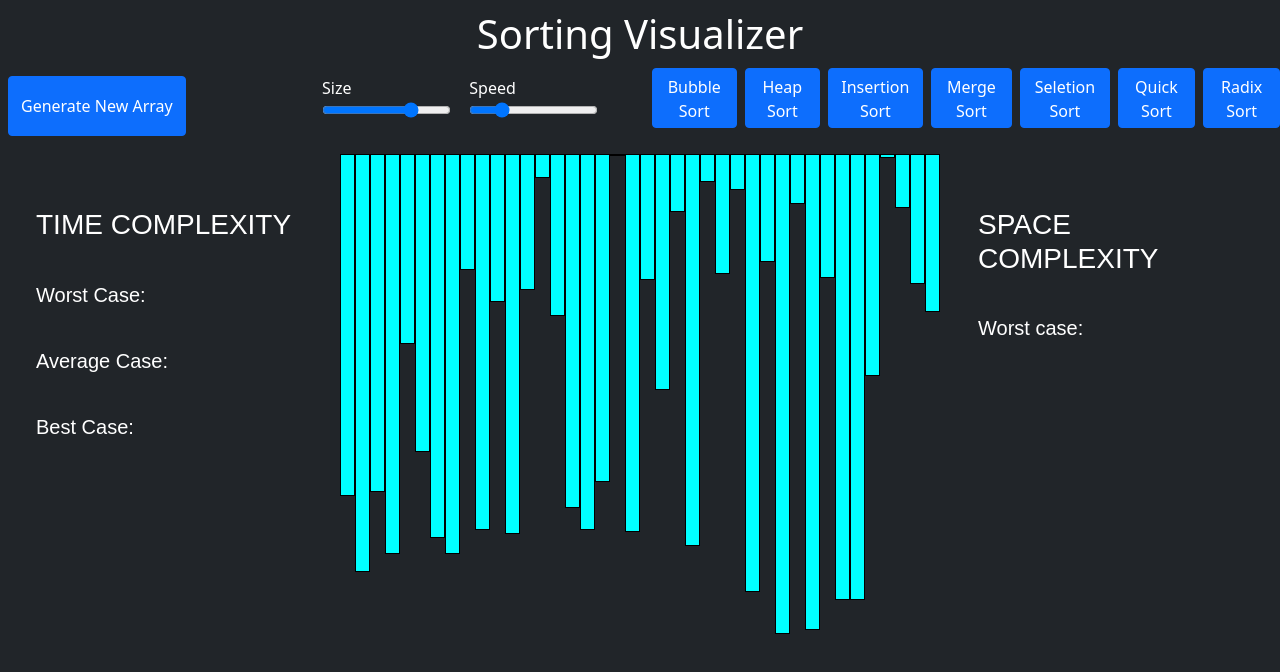
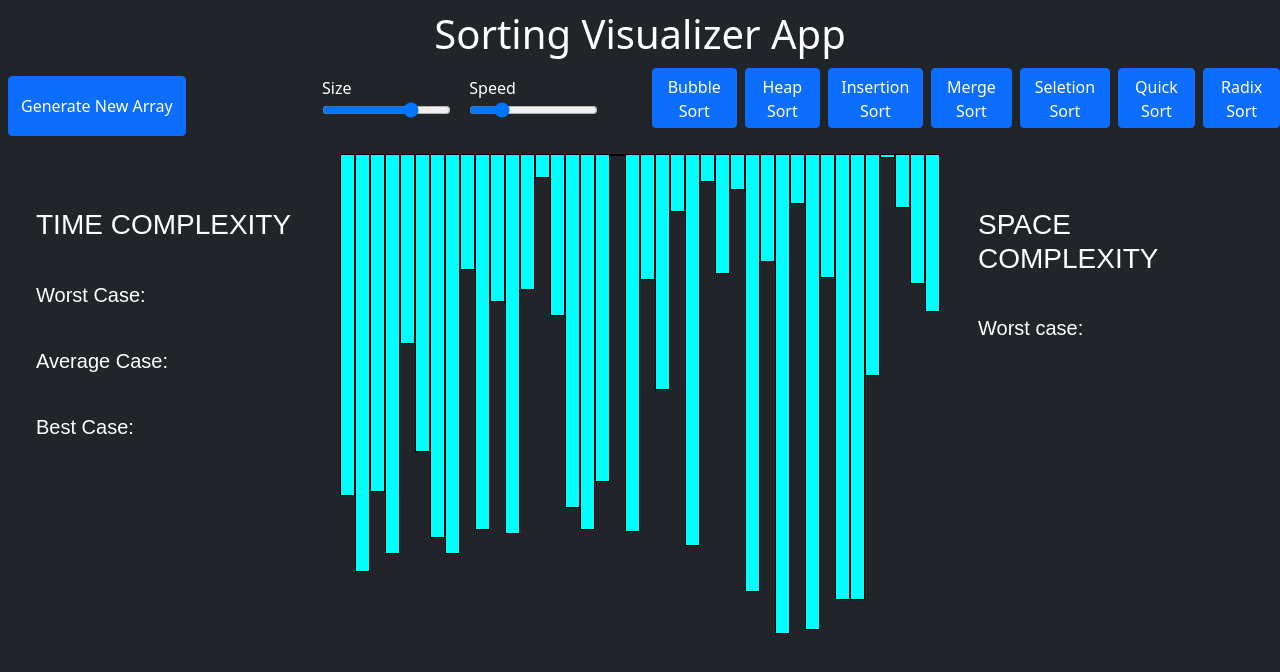
Before and after one commit to Shayan-Ahmed1/Algo-Project, a plain HTML site: page index.html in a window 1280 px wide. Drawn offline with nearby package versions, Linux system fonts and the light colour scheme.

Commit message:
Heading Update

```diff
--- a/index.html
+++ b/index.html
@@ -13,7 +13,7 @@
 
 <body class="bg-dark text-white">
     <header>
-        <h1 class="text-center">Sorting Visualizer</h1>
+        <h1 class="text-center">Sorting Visualizer App</h1>
         <nav>
             <div class="row">
                 <div class="col gap-2 d-sm-flex" id="newArray">
```
